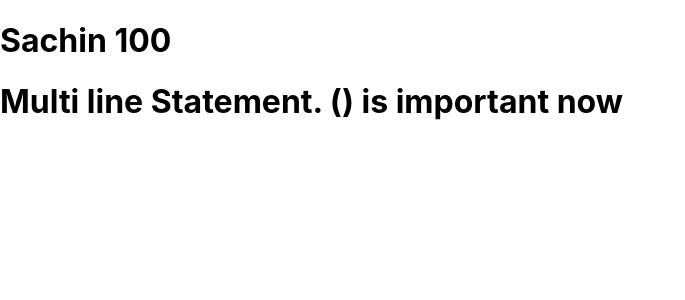
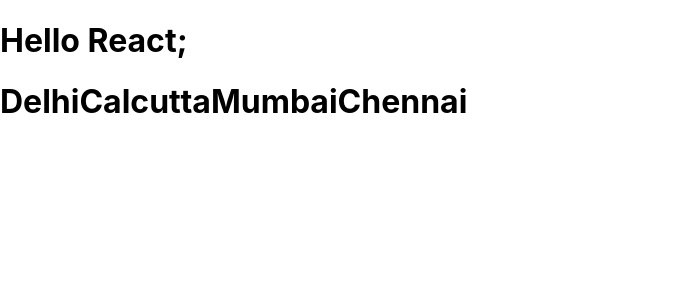
Before and after one commit to july-2021/day5-react-app, a React (Create React App) app: page / in a window 1280 px wide. Shown: the top 300 px of the page, without its empty margins (0-685 px from the left). Built offline with nearby package versions, Linux system fonts and the light colour scheme.

Commit message:
basic raw list.

```diff
--- a/src/App.js
+++ b/src/App.js
@@ -1,22 +1,14 @@
 import logo from "./logo.svg";
 import "./App.css";
 
-// JSX => JAVSCRIPT XML => JS + HTML
-// JSX must be wrapped within () if it is multiline
-// JSX can have only one PARENT tag.
 function App() {
-  let id = 100;
-  let name = "Sachin";
+  let title = "Hello React;";
+  let list = ["Delhi", "Calcutta", "Mumbai", "Chennai"];
 
-  // VIEW => That is getting render in the browser.
-  // INSIDE THE HTML you can access the JS VARIABLE.
-  // using the {} you can write ANY JAVASCRIPT PROGRAM.
   return (
     <div>
-      <h1>
-        {name} {id}
-      </h1>
-      <h1>Multi line Statement. () is important now</h1>
+      <h1>{title}</h1>
+      <h1>{list}</h1>
     </div>
   );
 }
```
